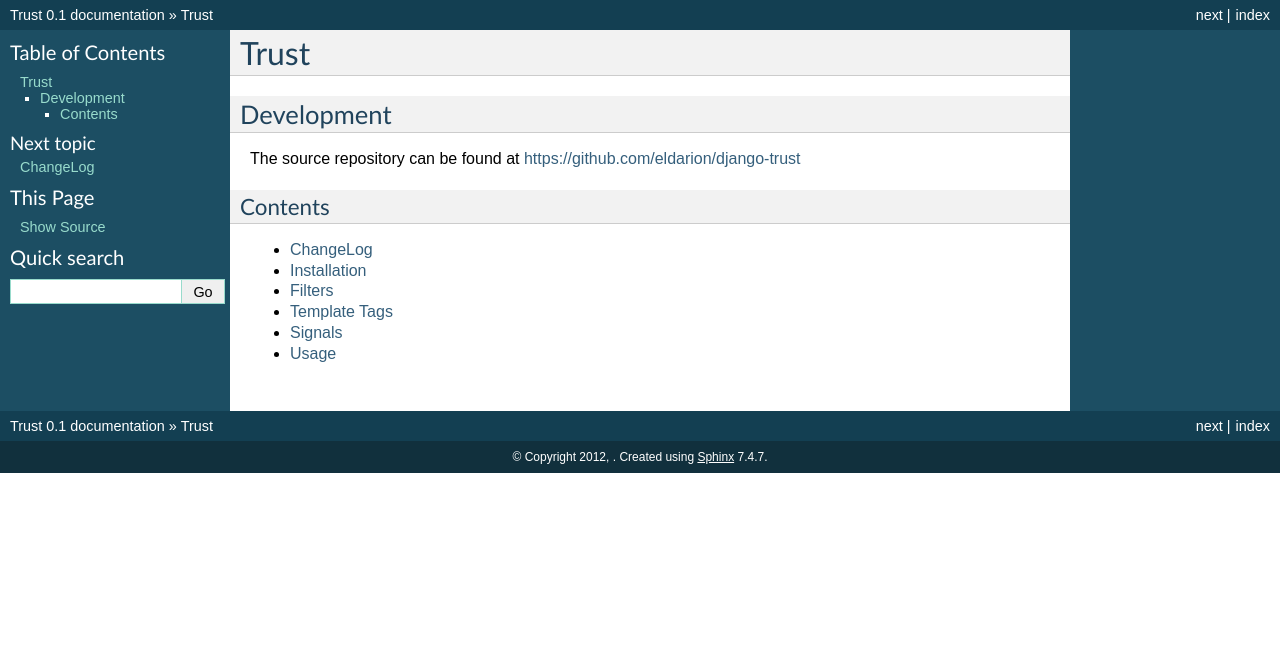
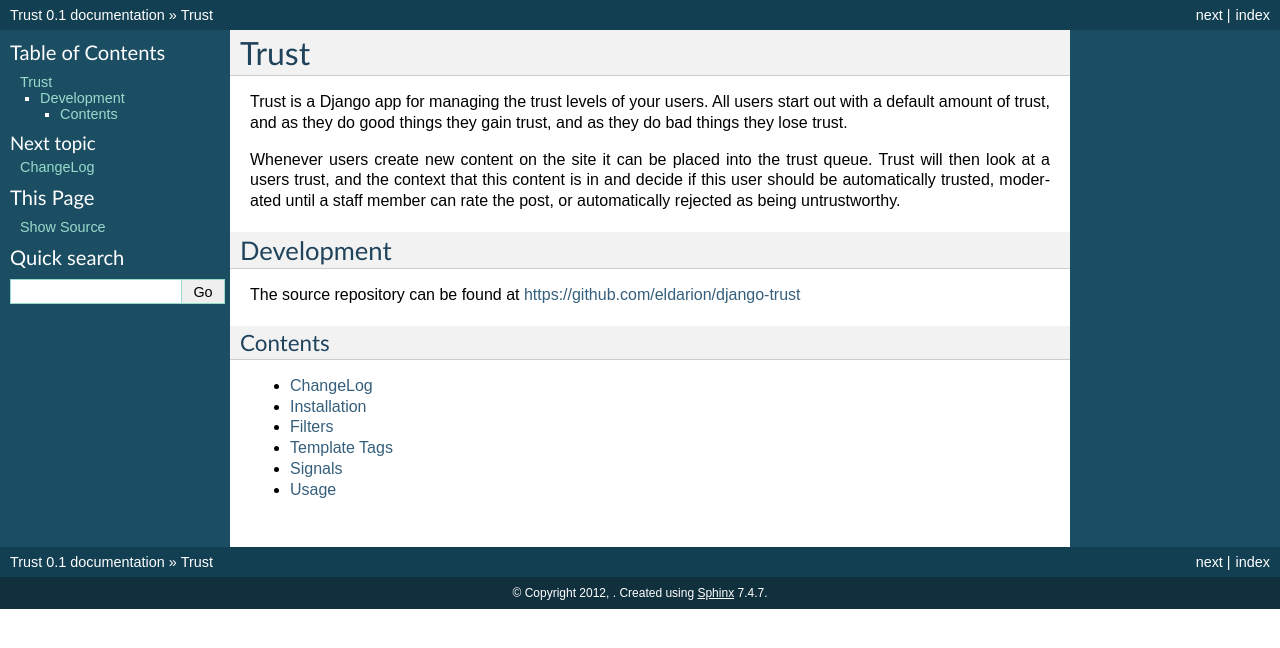
Before and after one commit to eldarion/django-trust, a Sphinx documentation site: the page built from docs/index.rst, in a window 1280 px wide. Shown: the top 648 px of the page. Built offline with Sphinx 7.4.7, drawn with Linux system fonts in a browser that asks for light colours; the version number is read from the project's files by our own code.

Commit message:
Add an introduction to Trust

```diff
--- a/docs/index.rst
+++ b/docs/index.rst
@@ -2,6 +2,14 @@
 Trust
 =====
 
+Trust is a Django app for managing the trust levels of your users. All users
+start out with a default amount of trust, and as they do good things they gain
+trust, and as they do bad things they lose trust.
+
+Whenever users create new content on the site it can be placed into the trust
+queue. Trust will then look at a users trust, and the context that this content
+is in and decide if this user should be automatically trusted, moderated until
+a staff member can rate the post, or automatically rejected as being untrustworthy.
 
 
 Development
```
